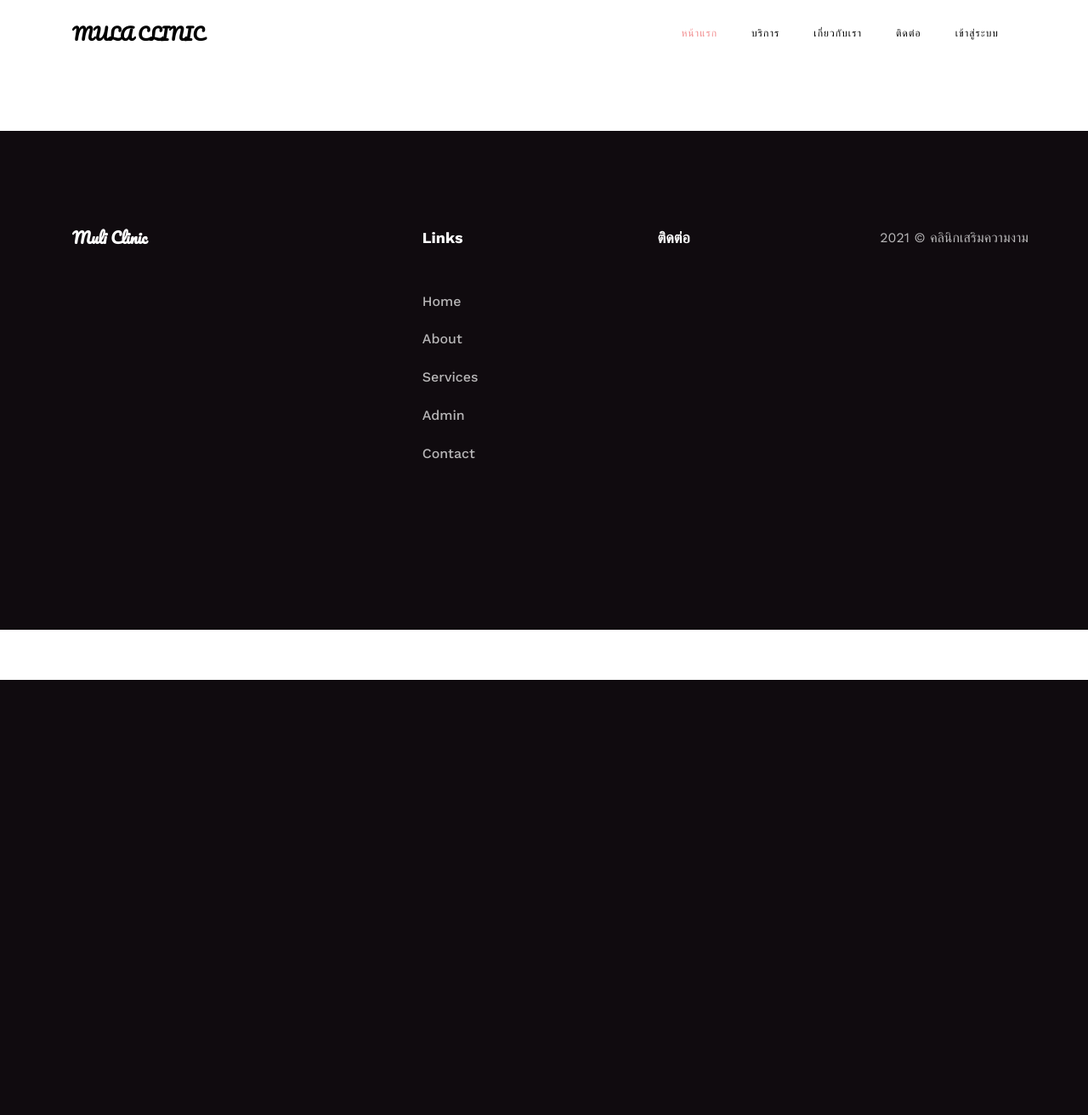
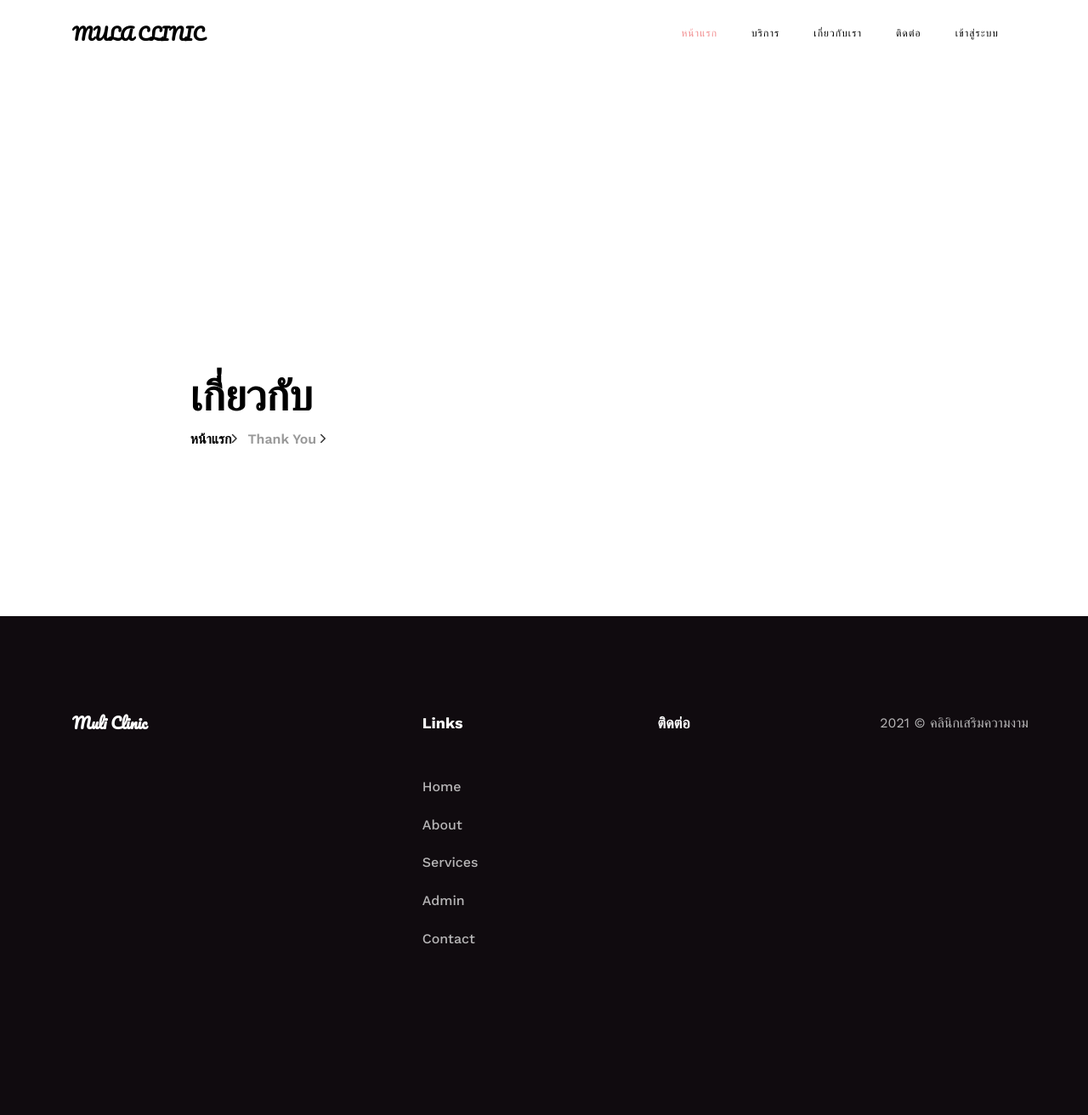
Before and after one commit to deksamrong/BeautyClinic, a PHP site: page /about.php in a window 1280 px wide. Shown: the whole page at 85% size. Before the commit the page ends 800 px from the top, so only its background shows below. Run offline with PHP 8.4, Linux system fonts and the light colour scheme; data that the repository does not hold is empty; some libraries are stand-ins or nearby versions; some web fonts are replaced.

Commit message:
ทดสอบ

```diff
--- a/about.php
+++ b/about.php
@@ -36,7 +36,17 @@ include('includes/dbconnection.php');
   <body>
 	  <?php include_once('includes/header.php');?>
 
-    <br>
+    <section class="hero-wrap hero-wrap-2" style="background-image: url('');" data-stellar-background-ratio="0.5">
+
+      <div class="container">
+        <div class="row no-gutters slider-text js-fullheight align-items-end justify-content-center">
+          <div class="col-md-9 ftco-animate pb-5">
+            <h2 class="mb-0 bread">เกี่ยวกับ</h2>
+            <p class="breadcrumbs"><span class="mr-2"><a href="index.php">หน้าแรก<i class="ion-ios-arrow-forward"></i></a></span> Thank You<span> <i class="ion-ios-arrow-forward"></i></span></p>
+          </div>
+        </div>
+      </div>
+    </section>
     <section class="ftco-section ftco-no-pb ftco-no-pt">
 			<div class="container">
 				<div class="row">
```
